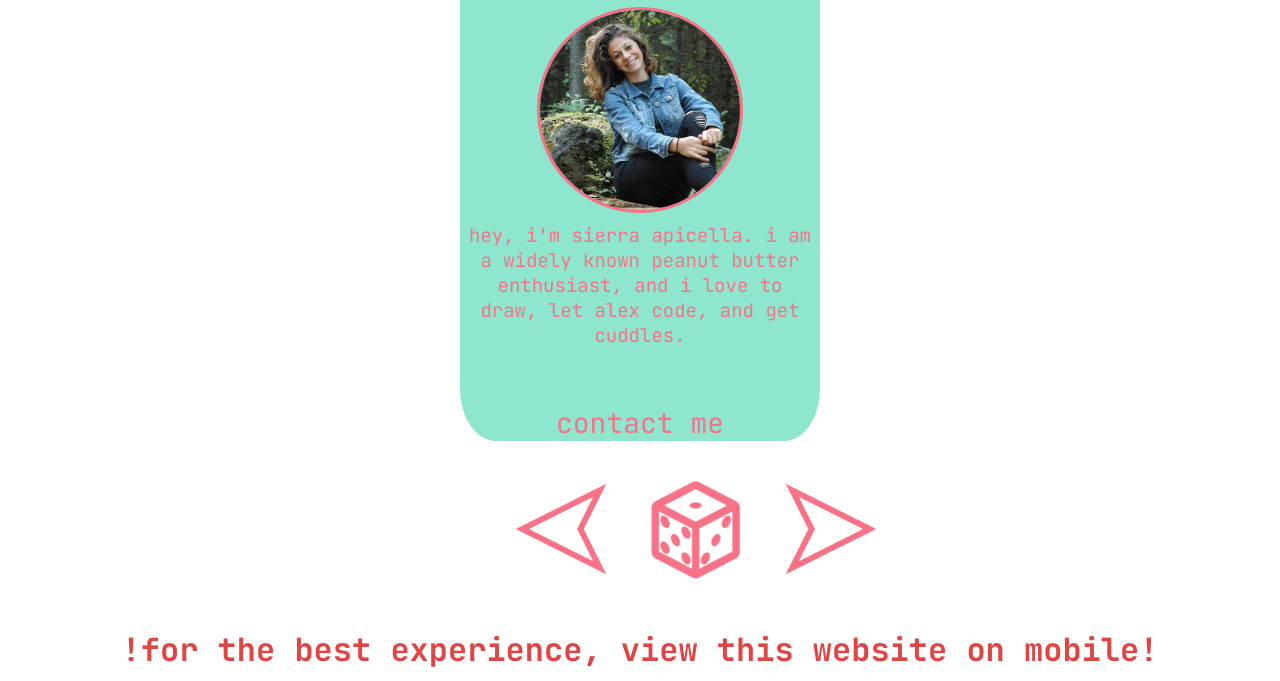
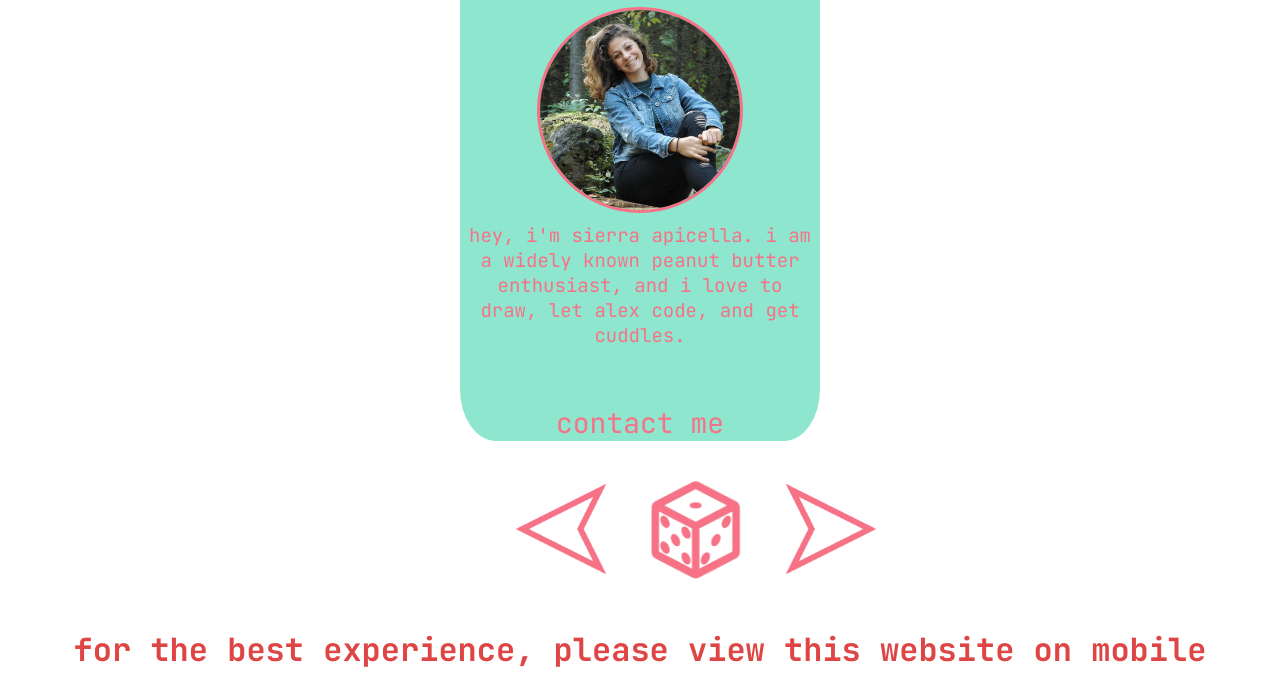
Before and after one commit to agod1373/sieapi, a plain HTML site: page index.html in a window 1280 px wide. Shown: the part 119-800 px from the top of the page. Drawn offline with Linux system fonts and the light colour scheme.

Commit message:
updated mobile recommendation

```diff
--- a/index.html
+++ b/index.html
@@ -10,7 +10,7 @@
   </head>
   <body>
     <main>
-      <h1 id="mobile">!for the best experience, view this website on mobile!</h1>
+      <h1 id="mobile">for the best experience, please view this website on mobile</h1>
       <div class="total">
 
         <div id="alex" class="piece">
```
